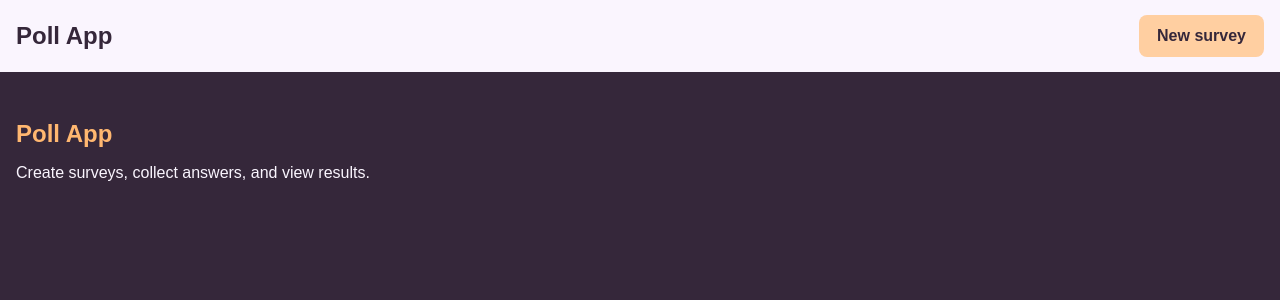
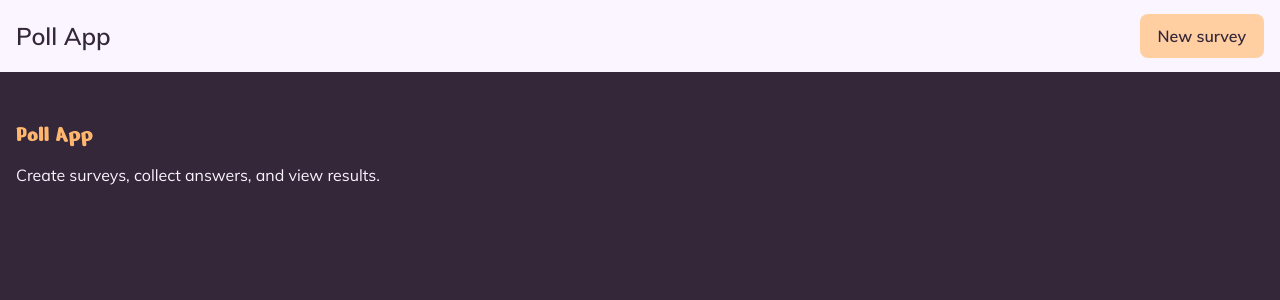
Before and after one commit to OlegOlanovski/poll-app, an Angular app: page / in a window 1280 px wide. Shown: the top 300 px of the page. Built offline with nearby package versions, Linux system fonts and the light colour scheme.

Commit message:
style: configure project typography

```diff
--- a/src/styles.scss
+++ b/src/styles.scss
@@ -1,9 +1,45 @@
+@font-face {
+  font-family: 'Nerko One';
+  font-style: normal;
+  font-weight: 400;
+  font-display: swap;
+  src: url('/assets/fonts/NerkoOne-Regular.ttf') format('truetype');
+}
+
+@font-face {
+  font-family: 'Mulish';
+  font-style: normal;
+  font-weight: 400;
+  font-display: swap;
+  src: url('/assets/fonts/Mulish-Regular.ttf') format('truetype');
+}
+
+@font-face {
+  font-family: 'Mulish';
+  font-style: normal;
+  font-weight: 600;
+  font-display: swap;
+  src: url('/assets/fonts/Mulish-SemiBold.ttf') format('truetype');
+}
+
+@font-face {
+  font-family: 'Nokora';
+  font-style: normal;
+  font-weight: 700;
+  font-display: swap;
+  src: url('/assets/fonts/Nokora-Bold.ttf') format('truetype');
+}
+
 :root {
   --color-background: #35273a;
   --color-primary: #ffb770;
   --color-primary-light: #ffcfa1;
   --color-surface: #faf5fe;
   --color-text: #35273a;
+
+  --font-heading: 'Nerko One', cursive;
+  --font-body: 'Mulish', sans-serif;
+  --font-button: 'Nokora', sans-serif;
 
   --content-width: 1440px;
   --border-radius: 8px;
@@ -23,9 +59,11 @@ body {
   margin: 0;
   min-width: 320px;
   min-height: 100vh;
-  font-family: Arial, Helvetica, sans-serif;
+
   color: var(--color-surface);
   background-color: var(--color-background);
+
+  font-family: var(--font-body);
 }
 
 button,
@@ -58,4 +96,6 @@ main {
 h1 {
   margin: 0;
   color: var(--color-primary);
+  font-family: var(--font-heading);
+  font-weight: 400;
 }
```
